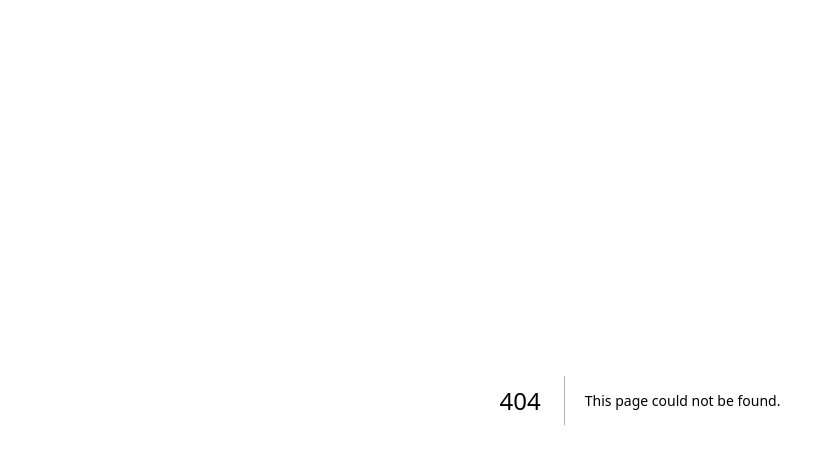
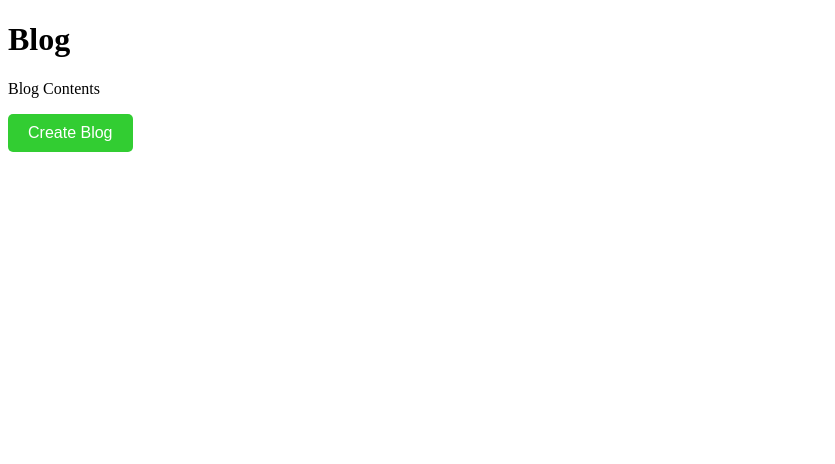
Before and after one commit to Laurenchansj/WebDancers, a Next.js app: page /blogHome in a window 1280 px wide. Before the commit this address had no page. Shown: the top 464 px of the page, without its empty margins (0-835 px from the left). Built offline with nearby package versions, Linux system fonts and the light colour scheme.

Commit message:
create Pages folder to manage pases and update code using router. And deleted tsconfig.json file

```diff
--- /dev/null
+++ b/pages/blogHome.js
@@ -0,0 +1,54 @@
+"use client"
+
+import React, { useEffect, useState } from "react";
+import NewBlog from "./newBlog"
+import Link from "next/link";
+import { useRouter } from "next/navigation";
+
+
+export default function BlogHome() {
+  const router = useRouter();
+  const [newBlogOpen, setNewBlogOpen] = useState(false);
+
+  // const handleOpenNewBlog = () => {
+  //   setNewBlogOpen(true);
+  // };
+
+  const handleOpenNewBlog = () => {
+    router.push('/newBlog');
+  };
+
+  // const handleOpenNewBlog = () => {
+  //   router.push('/newBlog');
+  // };
+
+    return (
+      <div>
+        <main>
+            <header>
+                <h1>Blog</h1>
+            </header>
+            <section>
+                <div className="border-spacing-1 rounded bg-white text-black">
+                  <p>Blog Contents</p>
+                </div>
+                <button style={buttonStyles} onClick={handleOpenNewBlog}>
+                    Create Blog
+                  </button>
+                {newBlogOpen && <NewBlog />}
+            </section>
+        </main>
+      </div>
+    )
+  }
+
+  const buttonStyles = {
+    backgroundColor: '#32CD32',
+    color: 'white',
+    padding: '10px 20px',
+    border: 'none',
+    borderRadius: '5px',
+    fontSize: '16px',
+    cursor: 'pointer',
+    transition: 'background-color 0.2s'
+  };
--- /dev/null
+++ b/pages/newBlog.js
@@ -0,0 +1,22 @@
+"use client"
+
+import React from "react";
+import Map from "../components/map";
+import Link from "next/link";
+
+export default function NewBlog(){
+
+
+    return(
+        <main className="flex min-h-screen flex-col items-center justify-between p-24">
+            <div className='z-10 max-w-5xl w-full items-center justify-between font-mono text-sm lg:flex'>
+                <p>Google Map</p>
+                <Map />
+            </div>
+            <div>
+                <Link href="../">Home</Link>
+            </div>
+
+        </main>
+    );
+}
```
Also changed, not shown: tsconfig.json (deleted, +0 -35 lines).
